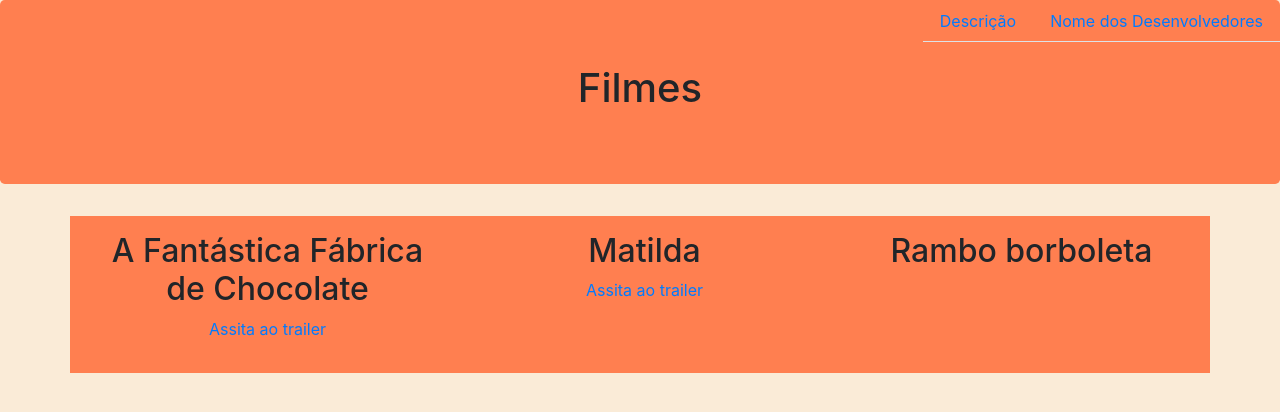
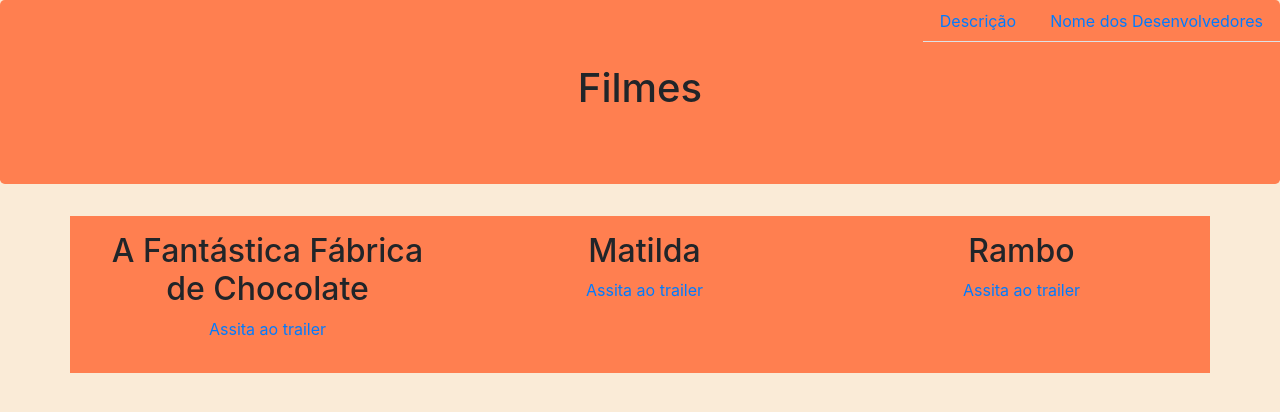
Before and after one commit to isadoralb/my_profile, a plain HTML site: page indexlin.html in a window 1280 px wide. Drawn offline with nearby package versions, Linux system fonts and the light colour scheme.

Commit message:
add o trailer do rambo

```diff
--- a/indexlin.html
+++ b/indexlin.html
@@ -30,7 +30,8 @@
             <a class="fanta" href="https://www.youtube.com/watch?v=pnzLRDDijW0">Assita ao trailer</a></p>
         </div>
         <div class="col-sm-4">
-            <h2>Rambo borboleta</h2>
+            <h2>Rambo</h2>
+            <a class="fanta" href="https://www.youtube.com/watch?v=stWutFvRWo0">Assita ao trailer</a></p>
         </div>
 </div>
 </div>
```
